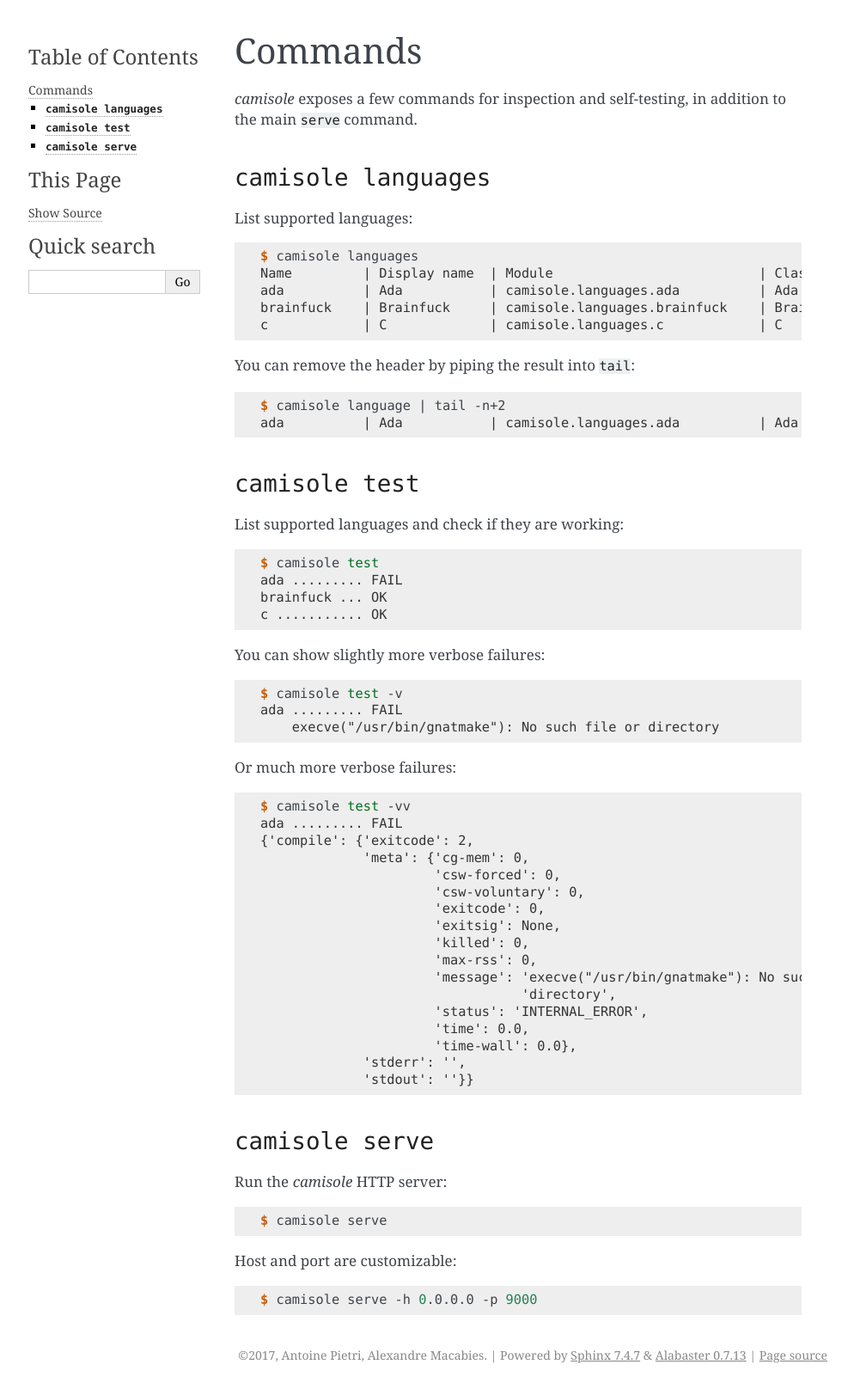
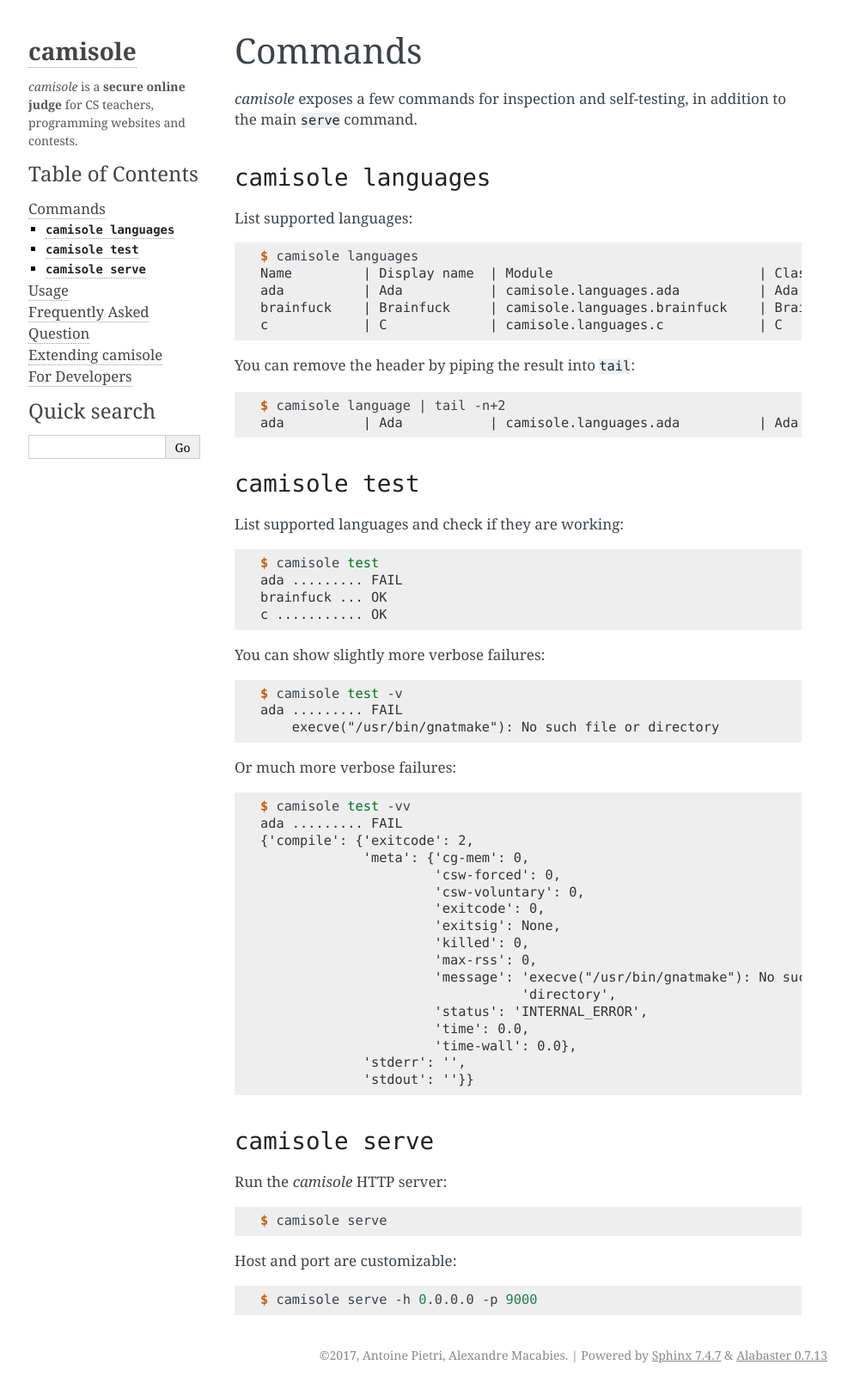
Before and after one commit to prologin/camisole, a Sphinx documentation site: the page built from doc/commands.rst, in a window 1280 px wide. Shown: the whole page at 86% size, without its empty margins (147-1141 px from the left). Built offline with Sphinx 7.4.7, drawn with Linux system fonts in a browser that asks for light colours; pages that are not in the unit, such as notebooks, are missing from menus.

Commit message:
doc: add logo and globaltoc sidebar

```diff
--- /dev/null
+++ b/doc/_templates/camisole.html
@@ -0,0 +1,4 @@
+<h1 class="logo"><a href="/">camisole</a></h1>
+
+<p><em>camisole</em> is a <strong>secure online judge</strong> for CS teachers,
+programming websites and contests.</p>
--- a/doc/conf.py
+++ b/doc/conf.py
@@ -102,6 +102,9 @@
 #
 # html_theme_options = {}
 
+html_show_sourcelink = False
+html_sidebars = { '**': ['camisole.html', 'globaltoc.html', 'relations.html', 'sourcelink.html', 'searchbox.html'], }
+
 # Add any paths that contain custom static files (such as style sheets) here,
 # relative to this directory. They are copied after the builtin static files,
 # so a file named "default.css" will overwrite the builtin "default.css".
--- a/doc/extending.rst
+++ b/doc/extending.rst
@@ -47,7 +47,7 @@
 * ``reference_source`` is the source, written in the target language, of a
   program that shall output the string ``42\n`` (including the newline).
   This *reference program* will be used to test for working languages, eg. when
-  calling :ref:`usage-test`, so it is important to get it right.
+  calling :ref:`commands-test`, so it is important to get it right.
 
 By simply creating this class and making it known to |project|, you'll be able
 to submit jobs written in LOLCODE. By default, the name of the newly defined
@@ -63,7 +63,7 @@
 .. highlight:: console
 
 To check if |project| recognizes your new language, add the path to
-``lolcode.py`` to the |project| path and run :ref:`usage-test`::
+``lolcode.py`` to the |project| path and run :ref:`commands-test`::
 
     $ export CAMISOLEPATH=~/mylangs  # so camisole can find lolcode.py
     $ camisole -m lolcode languages
```
